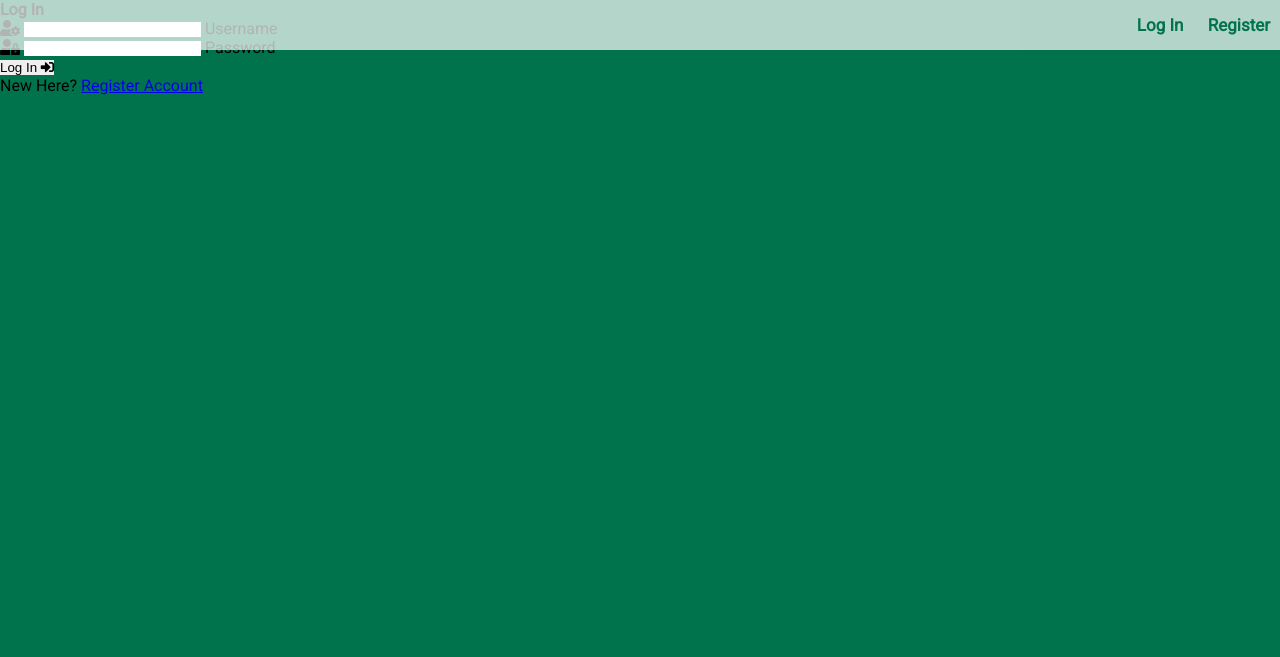
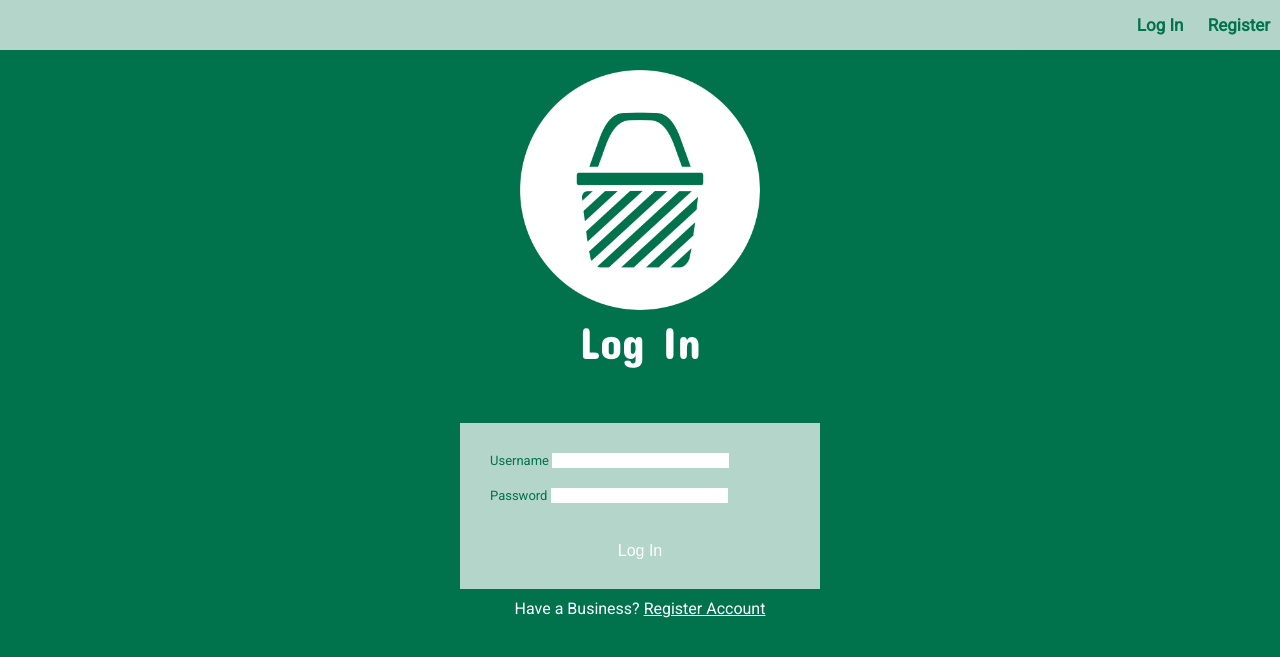
Before and after one commit to liamoconnor87/local_directory, a Flask app: page /login in a window 1280 px wide. Shown: the top 657 px of the page. Run offline with Flask 2, Linux system fonts and the light colour scheme; some libraries are stand-ins or nearby versions.

Commit message:
Style: Login and Register

```diff
--- a/static/css/style.css
+++ b/static/css/style.css
@@ -57,8 +57,13 @@ body{
 .header{
     width: 100%;
     background-color: rgb(0, 114, 76);
-    padding-top: 70px;
+    padding-top: 50px;
     padding-bottom: 50px;
+}
+
+.header.register{
+    padding-top: 60px;
+    padding-bottom: 40px;
 }
 
 .logo{
@@ -68,6 +73,10 @@ body{
     margin-right:auto;
     margin-top: 20px;
     max-width: 240px;
+}
+
+.logo.medium{
+    width: 20%;
 }
 
 .title-banner{
@@ -94,7 +103,7 @@ body{
     color: inherit;
 }
 
-/* Search Tool */
+/* Search Tool / Some Log In & Register */
 
 .search-tool{
     width: 100%;
@@ -122,13 +131,14 @@ body{
     margin:auto;
     color: rgb(255, 255, 255);
     max-width: 700px;
-    border: 2px solid black;
+    border: 8px solid rgb(255, 255, 255);
 }
 
 .search-btn{
     width: 50%;
     margin-left: auto;
     margin-right: auto;
+    margin-top: 20px;
     text-align: center;
     padding: 5px;
 }
@@ -181,6 +191,50 @@ body{
     color: rgb(0, 114, 76);
 }
 
+/* Log In / Register */
+
+.login-cont{
+    width: 100%;
+    max-width: 360px;
+    margin-left: auto;
+    margin-right: auto;
+}
+
+.login-form{
+    color: rgb(0, 114, 76);
+    padding-top: 35px;
+    width: 100%;
+    margin: auto;
+    background-color: rgba(255, 255, 255, .7);
+    padding: 20px;
+}
+
+.log-btn {
+   color: rgb(0, 114, 76);
+}
+
+.link-cont{
+    background-color: rgb(0, 114, 76);
+}
+
+.link{
+    text-align: center;
+    padding: 10px 0;
+    color: rgb(255, 255, 255);
+}
+
+.link a{
+    text-decoration: underline;
+    color: inherit;
+}
+
+.form-box{
+    margin-left: auto;
+    margin-right: auto;
+    padding: 10px;
+    font-size: 13px;
+}
+
 /* Smart Device Layout */
 
 @media screen and (min-width: 340px){
--- a/templates/base.html
+++ b/templates/base.html
@@ -8,7 +8,6 @@
     <link rel="stylesheet" href="https://cdnjs.cloudflare.com/ajax/libs/font-awesome/5.15.1/css/all.min.css"
         integrity="sha512-+4zCK9k+qNFUR5X+cKL9EIR+ZOhtIloNl9GIKS57V1MyNsYpYcUrUeQc9vNfzsWfV28IaLL3i96P9sdNyeRssA=="
         crossorigin="anonymous" type="text/css">
-
     <link rel="preconnect" href="https://fonts.gstatic.com">
     <link href="https://fonts.googleapis.com/css2?family=Concert+One&family=Roboto&display=swap" rel="stylesheet">
     <link rel="stylesheet" href="{{ url_for('static', filename='css/style.css') }}" type="text/css">
--- a/templates/login.html
+++ b/templates/login.html
@@ -1,42 +1,46 @@
 {% extends "base.html" %}
 
 {% block content %}
+    <div class="header">
 
-    <h4 class="center-align">Log In</h4>
+        <!-- Logo -->
+        <div class="logo-cont">
+            <a href="{{ url_for('index') }}"><img src="{{ url_for('static', filename='img/LOCAL-logo_white.png')}}" alt="Local Directory" class="logo medium"></a>
+        </div>
 
-    <div class="row">
-        <form class="col s12 m8 offset-m2" method="POST" action="{{ url_for('login') }}">
-            <div class="card-panel teal">
+        <!-- Title -->
+        <div class="title-banner">
+            <h1 class="title" >Log In</h1>
+        </div>
+
+    </div>
+
+    <div class="login-cont">
+        <form class="login-form" method="POST" action="{{ url_for('login') }}">
             <!-- username -->
-                <div class="row">
-                    <div class="input-field col s12">
-                        <i class="fas fa-user-cog prefix"></i>
+            <div class="form-box">
+                <label for="username">Username</label>
                 <input id="username" name="username" type="text" minlength="5" maxlength="15" pattern="^[a-zA-Z0-9}{5,15}$" class="validate" required>
-                        <label for="username">Username</label>
             </div>
+
+            <!-- password -->
+            <div class="form-box">
+                <label for="password">Password</label>
+                <input id="password" name="password" type="password" minlength="5" maxlength="15" pattern="^[a-zA-Z0-9}{5,15}$" class="validate" required>
             </div>
-                <!-- password -->
-                <div class="row">
-                    <div class="input-field col s12">
-                        <i class="fas fa-user-lock prefix"></i>
-                        <input id="password" name="password" type="password" minlength="5" maxlength="15" pattern="^[a-zA-Z0-9}{5,15}$" class="validate" required>
-                        <label for="password">Password</label>
-                    </div>
-                </div>
+
             <!-- log in -->
-                <div class="row">
-                    <button type="submit" class="col s12 btn-large text-shadow">
-                        Log In <i class="fas fa-sign-in-alt"></i>
+            <div class="search-btn">
+                <button type="submit" class="sub-btn">
+                        Log In
                 </button>
             </div>
-            </div>
         </form>
-    </div>
 
-    <div class="row">
-        <div class="col s12">
-            <p class="center-align">
-                New Here?
+
+        <div class="link-cont">
+            <p class="link">
+                Have a Business?
                 <a href="{{ url_for('register') }}" class="text-darken-4">Register Account</a>
             </p>
         </div>
```
Also changed, not shown: templates/register.html (+56 -66 lines). Lines whose indentation alone changed are shown as unchanged.
